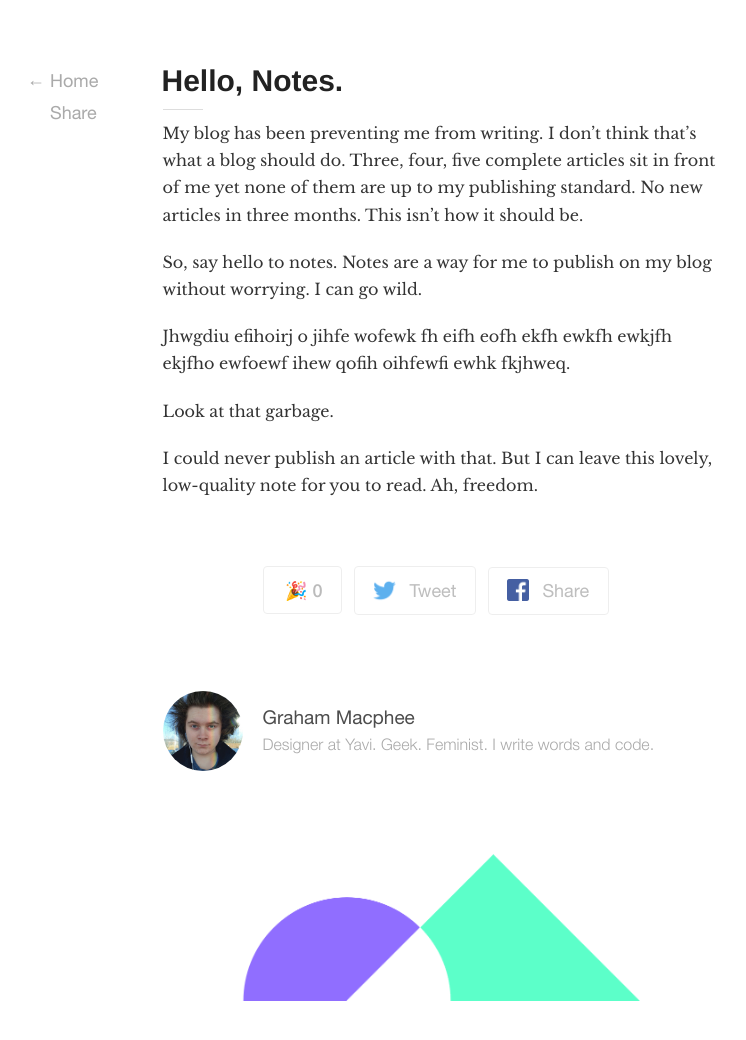
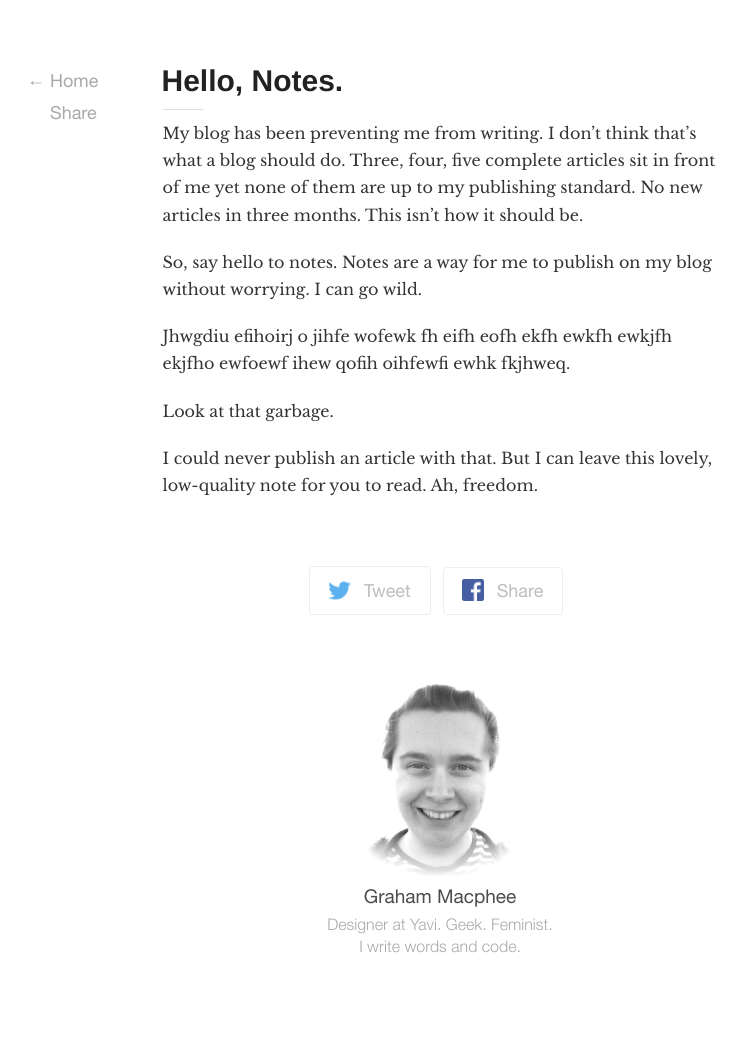
Before and after one commit to gmph/gmph.github.io, a Jekyll site: the page built from _posts/2016-06-01-hello-notes.md, in a window 1280 px wide and 1058 px high. Shown: the top 1040 px of the window, without its empty margins (200-946 px from the left). Built offline with Jekyll 4.4.1, drawn with Linux system fonts in a browser that asks for light colours; nearby versions of some CDN libraries; comment, search, counter and statistics services are not loaded.

Commit message:
Updated profile and layout

```diff
--- a/_layouts/default.html
+++ b/_layouts/default.html
@@ -42,8 +42,6 @@
 	        </div>
 	    </div>
 
-		<img class="loadimg" src="{{ site.baseurl }}/res/img/ptlogo.png"/>
-
 		<div class="block">
 
 			<!-- <a class="backbutton" href="/"><svg height="100%" width="100%"><g><path fill="#555" d="M20 11H7.83l5.59-5.59L12 4l-8 8 8 8 1.41-1.41L7.83 13H20v-2z"></path></g></svg></a> -->
@@ -64,13 +62,13 @@
 
 			<div id="social" class="social">
 				<!-- <div class="gmph-button label like">Liked this?</div> -->
-				<div class="gmph-button like">&nbsp;🎉 <span class="like-count">0</span></div>
+				<!-- <div class="gmph-button like">&nbsp;🎉 <span class="like-count">0</span></div> -->
 				<a class="gmph-button twitter" href="https://twitter.com/home?status={{ page.title }}%20{{ site.url }}{{ site.baseurl }}{{ page.url }}%20by%20%40gmph" target="_blank"><span class="twitter-logo-text"></span> Tweet</a>
 				<a class="gmph-button facebook" href="https://www.facebook.com/sharer/sharer.php?u={{ site.url }}{{ site.baseurl }}{{ page.url }}" target="_blank"><span class="facebook-logo-text"></span> Share</a>
 			</div>
 
 			<div class="meta">
-				<a href="{{ site.url }}"><img class="gmph-profile-picture" src="{{ site.url }}/res/img/graham.png"/></a>
+				<a href="{{ site.url }}"><img class="gmph-profile-picture" src="{{ site.url }}/res/img/grahamfade.png"/></a>
 				<div class="gmph-profile-text">
 					<div class="name"><a href="{{ site.url }}">Graham&nbsp;Macphee</a></div>
 					<div class="bio">Designer at Yavi. Geek. Feminist. I write words and code.</div>
@@ -89,7 +87,7 @@
 			</div>
 
 
-			<a href="{{ site.url }}"><div class="footerimg"></div></a>
+			<!-- <a href="{{ site.url }}"><div class="footerimg"></div></a> -->
 
 		</div>
 
@@ -98,23 +96,19 @@
 
 <script language="javascript">
 
-    $('.block').css('opacity','0');
+    $(document).ready(function(){
+    	$('.block, .posttabs').css('opacity','0');
+	    $('body').css('overflow-y','hidden');
+		setTimeout(function(){
+    		$('.block, .posttabs').css('opacity','1');
+    		$('body').css('overflow-y','scroll');
+    	},400);
+	});
 
-    $('body').css('overflow-y','hidden');
-
-    $('.loadimg').css('opacity','0');
-
-    $('a').each(function() {
+	$('a').each(function() {
 	    if ($(this).find('img,svg').length) {
 	        $(this).css({'border':'none','background':'none'});
 	    }
-	});
-
-    $(document).ready(function(){
-		setTimeout(function(){
-    		$('.block').css('opacity','1');
-    		$('body').css('overflow-y','scroll');
-    	},400);
 	});
 
 	$(function() {
--- a/res/css/main.css
+++ b/res/css/main.css
@@ -110,6 +110,10 @@ html,body {
     padding:24px 0 0 40px;
     opacity:0;
     /*overflow: hidden;*/
+}
+
+.block.landing {
+    padding-bottom:280px;
 }
 
 .block.menuopen {
@@ -830,34 +834,35 @@ code {
 }
 
 .gmph-profile-picture {
-    display: inline-block;
+    display: block;
     position: relative;
     vertical-align: middle;
     top:0;
     left:0;
-    width:80px;
-    height:80px;
+    width:200px;
+    height:200px;
     margin:0;
-    border-radius: 100px;
+    border-radius: 0;
 }
 
 .gmph-profile-text {
-    display: inline-block;
-    position: absolute;
-    top:50%;
-    left:100px;
-    transform: translate(0,-50%);
-    width:calc(100% - 100px);
-    width:-webkit-calc(100% - 100px);
-    padding: 4px 0 0 0;
+    display: block;
+    position: relative;
+    top:0;
+    left:0;
+    width:100%;
+    max-width: 230px;
+    margin: 0 auto 100px auto;
+    padding: 0;
     font-family: "Helvetica Neue", "HelveticaNeue-Light", "Helvetica Neue Light", Helvetica, Arial, "Lucida Grande", sans-serif !important;
     font-size: 19px;
     font-weight: 300;
     line-height: 1.4em;
+    text-align: center;
 }
 
 .gmph-profile-text .name {
-    padding: 0 0 2px 0;
+    padding: 0 0 3px 0;
     font-weight: 400;
 }
 
@@ -1092,11 +1097,12 @@ div.block div.links a {
 img.loadimg {
 	position: fixed;
 	top:50%;
-	left:48%;
+	left:50%;
+    transform: translate(-50%,-50%);
 	z-index: 0;
 	width:200px;
 	height: 200px;
-	margin: -100px 0 -100px -75px;
+    margin:0 0 0 8px;
 	opacity: 1;
 
     -webkit-touch-callout: none;
@@ -1109,21 +1115,12 @@ img.loadimg {
 
 a div.footerimg {
     display: block;
-	position: relative;
-	top:0;
+	position: absolute;
+    bottom:0;
 	left:0;
+    height:240px;
     width:100%;
-    height:200px;
-    max-width: 400px;
-	margin: 30px auto 0 auto;
-	/*max-width:448px;*/
-	/*width:90%;*/
-    width:auto;
-	height:200px;
-    background: url(../img/ptfooter.png);
-    background-size: contain;
-    background-position: bottom center;
-    background-repeat: no-repeat;
+    overflow: hidden;
 
     -webkit-touch-callout: none;
     -webkit-user-select: none;
@@ -1131,6 +1128,33 @@ a div.footerimg {
     -moz-user-select: none;
     -ms-user-select: none;
     user-select: none;
+}
+
+div.footerimg div.img {
+    display: block;
+    position: absolute;
+    top:96%;
+    left:50%;
+    transform: translate(-50%,-50%);
+    height:400px;
+    width:400px;
+    margin: 0 !important;
+    background: url(../img/grahamfade.png);
+    background-size: auto 100%;
+    background-position: bottom center;
+    background-repeat: no-repeat;
+    overflow: hidden;
+
+    -webkit-touch-callout: none;
+    -webkit-user-select: none;
+    -khtml-user-select: none;
+    -moz-user-select: none;
+    -ms-user-select: none;
+    user-select: none;
+}
+
+div.footerimg div.img:hover {
+    top:92%;
 }
 
 @media (max-width:800px){
@@ -1397,6 +1421,11 @@ a div.footerimg {
 		font-size: 17px;
 	}
 
+    .gmph-profile-picture {
+        width:160px;
+        height:160px;
+    }
+
     .gmph-profile-text {
         font-size: 17px;
     }
@@ -1456,10 +1485,4 @@ a div.footerimg {
     	padding:10px 14px 8px 14px;
     }
 
-	a div.footerimg {
-		position: relative;
-		top:0;
-		left:0px;
-	}
-
 }
```
Also changed, not shown: _layouts/landing.html (+8 -10 lines), res/img/grahamfade.png (added).
